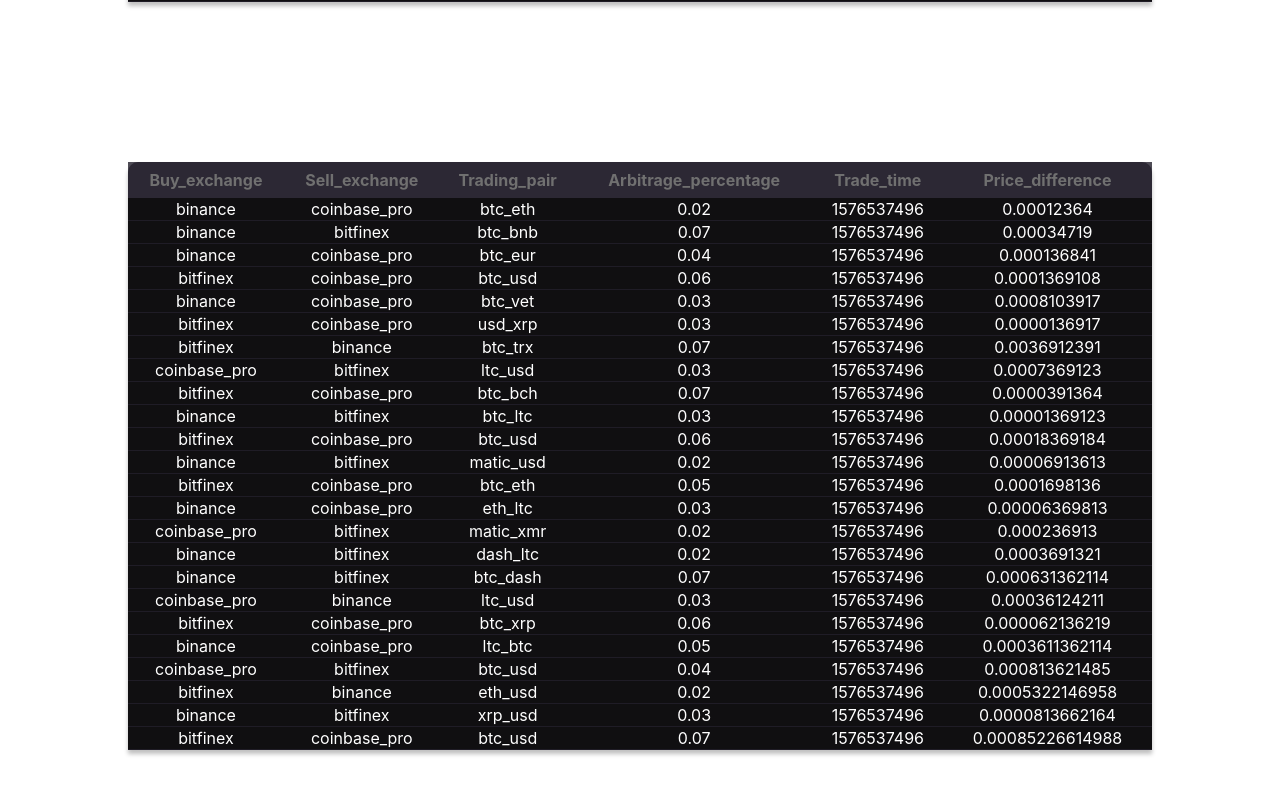
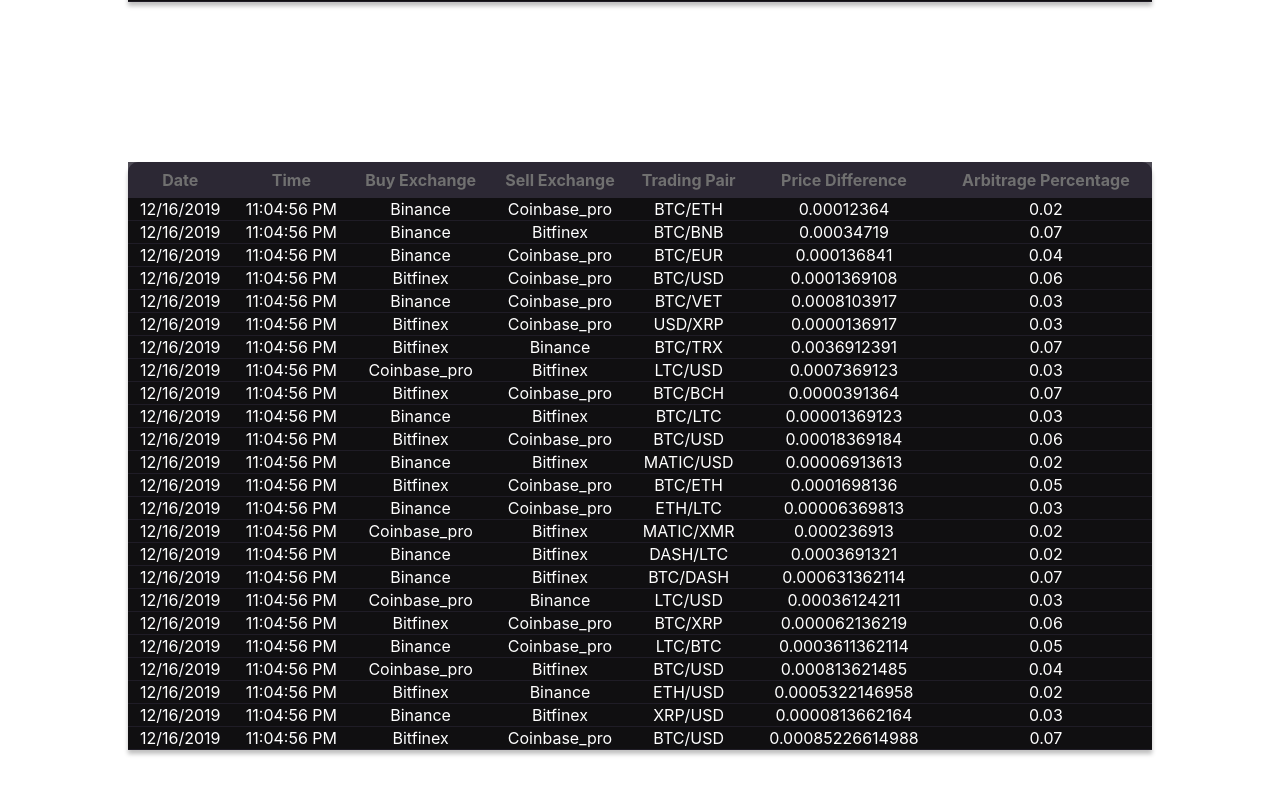
Before and after one commit to BloomTech-Labs/cryptolytic-fe, a React (Create React App) app: page / in a window 1280 px wide. Shown: the part 1172-1966 px from the top of the page. Built offline with nearby package versions, Linux system fonts and the light colour scheme.

Commit message:
finished formating table header data on arbitrage table

```diff
--- a/src/Components/ArbitrageDashboardTable/ArbitrageDashboardTable.js
+++ b/src/Components/ArbitrageDashboardTable/ArbitrageDashboardTable.js
@@ -223,9 +223,25 @@ const ArbitrageDashboardTable = () => {
       trade_time,
       price_difference
     } = obj;
+
+    let date, time;
+    trade_time = new Date(obj.trade_time * 1000);
+
+    date = trade_time.toLocaleDateString();
+    time = trade_time.toLocaleTimeString();
+
+    return {
+      date,
+      time,
+      buy_exchange,
+      sell_exchange,
+      trading_pair,
+      price_difference,
+      arbitrage_percentage
+    };
   });
 
-  const headerData = Object.keys(data[0]);
+  const headerData = Object.keys(arbitrageData[0]);
 
   const classes = useStyles();
 
@@ -236,7 +252,7 @@ const ArbitrageDashboardTable = () => {
           <TableHeaderRow headerData={headerData} />
         </TableHead>
         <TableBody>
-          {data.map(dataRow => (
+          {arbitrageData.map(dataRow => (
             <TableDataRow dataRow={dataRow} />
           ))}
         </TableBody>
--- a/src/Components/ArbitrageDashboardTable/TableDataRow.js
+++ b/src/Components/ArbitrageDashboardTable/TableDataRow.js
@@ -13,10 +13,18 @@ const useStyles = makeStyles({
 });
 
 const TableDataRow = ({ dataRow }) => {
-  const data = Object.values(dataRow);
-
   const classes = useStyles();
 
+  dataRow.buy_exchange =
+    dataRow.buy_exchange.charAt(0).toUpperCase() +
+    dataRow.buy_exchange.substr(1);
+  dataRow.sell_exchange =
+    dataRow.sell_exchange.charAt(0).toUpperCase() +
+    dataRow.sell_exchange.substr(1);
+  dataRow.trading_pair = dataRow.trading_pair.toUpperCase();
+  dataRow.trading_pair = dataRow.trading_pair.replace(/\_/, "/");
+
+  const data = Object.values(dataRow);
   return (
     <TableRow className={classes.tablerow}>
       {data.map(item => (
--- a/src/Components/ArbitrageDashboardTable/TableHeader.js
+++ b/src/Components/ArbitrageDashboardTable/TableHeader.js
@@ -1,6 +1,13 @@
 import React from "react";
 
 const TableHeader = ({ header }) => {
+  header = header
+    .split(" ")
+    .map(word => {
+      return word.charAt(0).toUpperCase() + word.substr(1);
+    })
+    .join(" ");
+
   return <th style={{ padding: "0.5rem 0" }}>{header}</th>;
 };
 
--- a/src/Components/ArbitrageDashboardTable/TableHeaderRow.js
+++ b/src/Components/ArbitrageDashboardTable/TableHeaderRow.js
@@ -13,7 +13,7 @@ const useStyles = makeStyles({
 
 const TableHeaderRow = ({ headerData }) => {
   headerData = headerData.map(header => {
-    return header.charAt(0).toUpperCase() + header.substr(1);
+    return header.replace(/\_/, " ");
   });
 
   const classes = useStyles();
```
